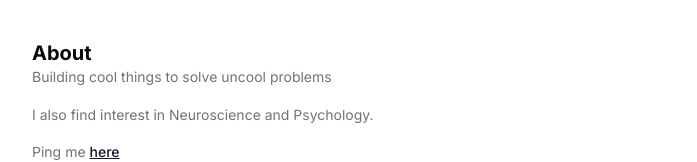
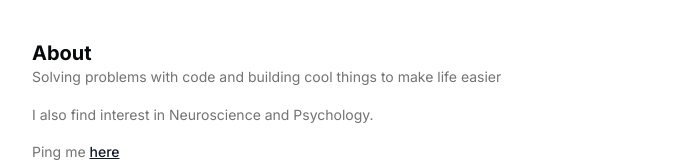
Before and after one commit to therohithborana/portfolioo, a Next.js app: page / in a window 1280 px wide. Shown: the part 203-365 px from the top of the page, without its empty margins (296-993 px from the left). Built offline with nearby package versions, Linux system fonts and the light colour scheme.

Commit message:
updated summary

```diff
--- a/src/data/resume.tsx
+++ b/src/data/resume.tsx
@@ -9,7 +9,7 @@ export const DATA = {
   locationLink: "",
   description:
     "21 • Building SakhiAI",
-  summary: `Building cool things to solve uncool problems
+  summary: `Solving problems with code and building cool things to make life easier
 
   I also find interest in Neuroscience and Psychology. \n
 
```
